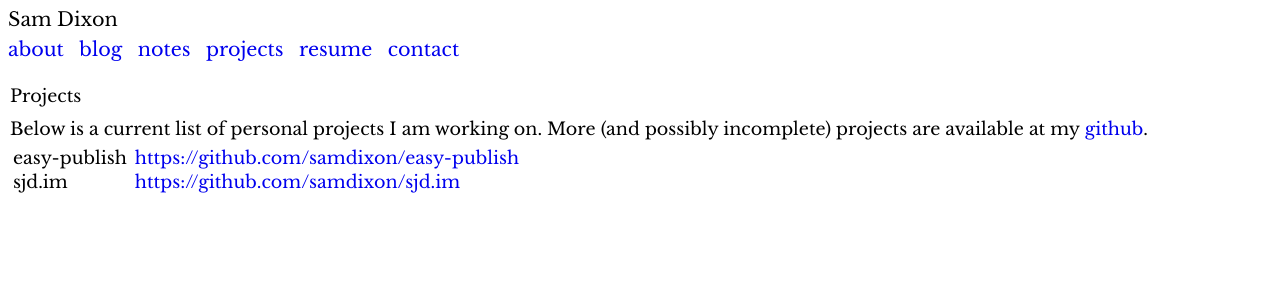
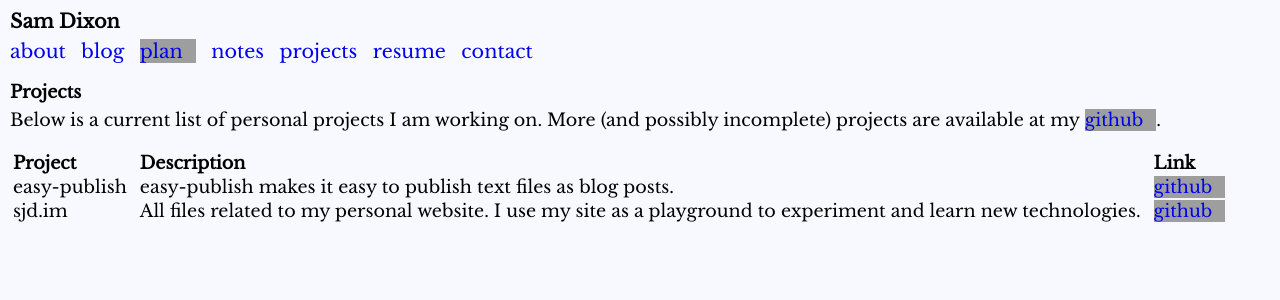
Before and after one commit to samdixon/sjd.im, a Flask app: page /projects in a window 1280 px wide. Shown: the top 300 px of the page. Run offline with Flask 2, Linux system fonts and the light colour scheme; grey boxes are pictures that could not be loaded.

Commit message:
style and various content updates

```diff
--- a/src/site/static/mobile.css
+++ b/src/site/static/mobile.css
@@ -1,8 +1,13 @@
+#wrapper {
+    display: inline;
+}
+
 nav {
     position: relative;
     width: auto;
     height: auto;
     font-size: 1.2em;
+    padding: 10px;
 }
 
 nav ul {
@@ -10,7 +15,7 @@ nav ul {
     padding:0 auto;
 }
 
-nav li {
+nav ul li {
     display: inline;
     padding-right: 10px;
 }
@@ -18,10 +23,9 @@ nav li {
 .main {
     width: auto;
     margin: 0 auto;
+    font-size: 1.1em;
     padding: 10px;
-    font-size: 1.1em;
 }
-
 
 .section-content img {
     display: none;
--- a/src/site/static/styles.css
+++ b/src/site/static/styles.css
@@ -3,10 +3,10 @@
     src: url("/static/LibreBaskerville-Regular.ttf");
 }
 
-
 body {
     max-width: 100%;
     font-family: 'Libre Baskerville', serif;
+    background-color: 	#f8f8ff;
 }
 
 a {
@@ -17,18 +17,31 @@ a:visited {
     color: blue;
 }
 
-nav {
-  height: 100%;
-  width: 160px;
-  position: fixed;
-  z-index: 1;
-  top: 0;
-  left: 0;
-  overflow-x: hidden;
-  padding: 8px;
+a[href^="https://"] {
+    background: url("/static/images/external.png")     center right no-repeat;
+    padding-right: 13px;
 }
 
-nav h4 {
+a[href^="mailto:"] {
+    background: url("/static/images/external.png")     center right no-repeat;
+    padding-right: 13px;
+}
+
+#wrapper {
+    display: flex;
+    flex-wrap: wrap;
+    max-width: 940px;
+    margin: 0 auto;
+    padding-top: 5px;
+}
+
+nav {
+    flex-basis: auto;
+    flex-grow: 1;
+    padding-right: 15px;
+}
+
+nav h4, section h4 {
     font-weight: normal;
     padding: 0;
     padding-bottom: 8px;
@@ -41,64 +54,43 @@ nav ul {
     margin: 0;
 }
 
+nav ul li {
+    padding: 0 0 5px 0;
+}
+
 section {
     padding: 0;
     margin: 0;
-    top: 0;
+    flex-basis: 0;
+    flex-grow: 999;
+}
+
+section p{
+    padding: 0 0 15px 0;
+    margin: 0;
+}
+
+section img {
+    padding: 0;
+    margin: 0;
+    float: right;
+    display: inline;
+}
+
+.header {
+    font-weight: bold;
+}
+section td {
+    padding-right: 10px;
 }
 
 .main {
-    margin: 0 0 0 160px;
     padding: 0;
-    top: 0;
-    width: 40%;
-}
-
-.section-content {
-    padding: 0;
-    padding-top: 8px;
     margin: 0;
 }
 
-.section-content ul {
-    padding: 0;
-    padding-top: 10px;
-    margin: 0;
-}
-.section-content ul li {
-    list-style: none;
-    padding: 0;
-    padding-bottom: 10px;
-    margin: 0;
-}
-
-.section-content td {
-    padding-right: 5px;
-}
-
-.section-content h4 {
-    font-weight: normal;
-    padding-bottom: 8px;
-    margin: 0;
-}
-
-.section-content p {
-    padding: 0;
-    padding-top: 5px;
-    padding-bottom: 5px;
-    margin: 0;
-    text-align: justify;
-}
-
-.section-content img {
-    padding: 5px;
-    padding-left: 15px;
-    float: right;
-}
-
-
 .post h5 {
-    padding: 0;
+    padding: 0 0 10px 0;
     margin: 0;
     font-weight: normal;
 }
--- a/src/site/templates/about.html
+++ b/src/site/templates/about.html
@@ -1,9 +1,9 @@
 {% extends "base.html" %}
 {% block title %}about{% endblock %}
+{% block header %}About{% endblock %}
 {% block content %}
-    <h4>About</h4>
     <img src="/static/images/sam.jpg", alt="Sam Dixon. Taken in 2020">
-    <p>I'm Sam Dixon and welcome to my site. I am currently working at Zionsville Community Schools and am attending community college studying for a degree in computer science. I currently live in the Indianapolis area with my wonderful fiancé and cat.</p>
+    <p>Hey I'm Sam and welcome to my site. I am working at Healthx on DevOps stuff and am attending community college studying for a degree in computer science. I currently live in the Indianapolis area with my wonderful fianceé and cat.</p>
     <p>Some of my interests include computers, reading, tennis, and cycling. Recently I have started to get into camping as well.</p>
     <p>If you'd like to get in touch I have <a href="/contact">contact information</a> available. Thanks for reading!</p>
 {% endblock %}
--- a/src/site/templates/base.html
+++ b/src/site/templates/base.html
@@ -15,11 +15,13 @@
 
     </head>
     <body>
+        <div id="wrapper">
             <nav>
-            <h4>Sam Dixon</h4>
+                <h4><span class="header">Sam Dixon</span></h4>
                 <ul>
                     <li><a href="/about">about</a></li>
                     <li><a href="/blog">blog</a></li>
+                    <li><a href="https://plan.cat/~sjd" target="_blank">plan</a></li>
                     <li><a href="/notes">notes</a></li>
                     <li><a href="/projects">projects</a></li>
                     <li><a href="/resume">resume</a></li>
@@ -29,10 +31,15 @@
             <section>
                 <div class="main">
                     <div class="section-content">
+                        <h4><span class="header">
+                        {% block header %}
+                        {% endblock %}
+                        </span></h4>
                         {% block content %}
                         {% endblock %}
                     </div>
                 </div>
             </section>
+        </div>
     </body>
 </html>
--- a/src/site/templates/blog.html
+++ b/src/site/templates/blog.html
@@ -2,8 +2,10 @@
 {% block title %}
 blog
 {% endblock %}
+{% block header %}
+Posts
+{% endblock %}
 {% block content %}
-    <h4>Posts</h4>
         <table>
         {% for i in metadata %}
             <tr>
--- a/src/site/templates/notes.html
+++ b/src/site/templates/notes.html
@@ -1,5 +1,6 @@
 {% extends "base.html" %}
 {% block title %}notes{% endblock %}
+{% block header %}Notes{% endblock %}
 {% block content %}
-    <h4>Notes</h4>
+    <p>A future place for notes... more to come</p>
 {% endblock %}
--- a/src/site/templates/post.html
+++ b/src/site/templates/post.html
@@ -1,10 +1,9 @@
 {% extends "base.html" %}
 {% block title %}sjd.im - {{ post.title }}{% endblock %}
+{% block header %}Post: {{ post.title }}{% endblock %}
 {% block content %}
     <div class="post">
-        <h4>{{ post.title }}</h4>
         <h5>Published: {{ post.date }}</h5>
-        <h5>Author: {{ post.author }}</h5>
 
         {{ markdown|safe }}
     </div>
--- a/src/site/templates/projects.html
+++ b/src/site/templates/projects.html
@@ -1,16 +1,26 @@
 {% extends "base.html" %}
 {% block title %}projects{% endblock %}
+{% block header %}Projects{% endblock %}
 {% block content %}
-    <h4>Projects</h4>
     <p>Below is a current list of personal projects I am working on. More (and possibly incomplete) projects are available at my <a href="https://github.com/samdixon" target="blank">github</a>.</p>
     <table>
+        <th>
+            <tr>
+                <td><span class="header">Project</span></td>
+                <td><span class="header">Description</span></td>
+                <td><span class="header">Link</span></td>
+            </tr>
+        </th>
         <tr>
             <td>easy-publish</td>
-            <td><a href="https://github.com/samdixon/easy-publish">https://github.com/samdixon/easy-publish</a></td>
+            <td>easy-publish makes it easy to publish text files as blog posts.</td>
+            <td><a href="https://github.com/samdixon/easy-publish" target="_blank">github</a></td>
+
         </tr>
         <tr>
             <td>sjd.im</td>
-            <td><a href="https://github.com/samdixon/sjd.im">https://github.com/samdixon/sjd.im</a></td>
+            <td>All files related to my personal website. I use my site as a playground to experiment and learn new technologies.</td>
+            <td><a href="https://github.com/samdixon/sjd.im" target="_blank">github</a></td>
         </tr>
     </table>
 {% endblock %}
--- a/src/site/templates/resume.html
+++ b/src/site/templates/resume.html
@@ -2,5 +2,5 @@
 {% block title %}projects{% endblock %}
 {% block content %}
     <h4>Resume</h4>
-    <p><a href="https://github.com/samdixon/resume/raw/master/samuel-dixon-resume.pdf">samuel-dixon-resume.pdf</a></p>
+    <p><a href="https://github.com/samdixon/resume/blob/master/samuel-dixon-resume.pdf" target="_blank">samuel-dixon-resume.pdf</a></p>
 {% endblock %}
```
Lines whose indentation alone changed are shown as unchanged.
